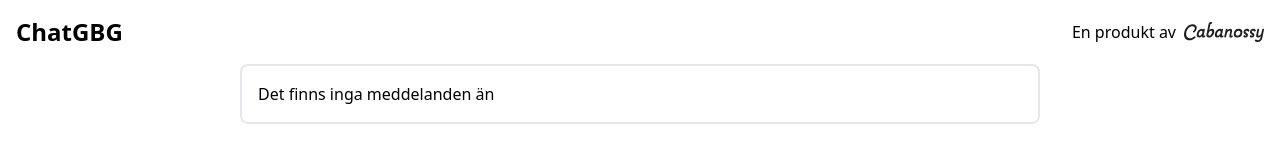
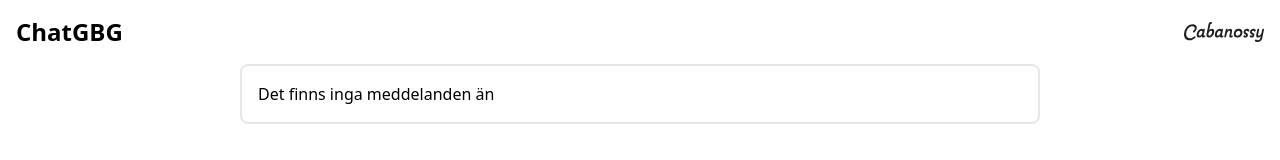
Before and after one commit to insulationman/chatgbg, a React (Vite) app: page / in a window 1280 px wide. Shown: the top 160 px of the page. Built offline with nearby package versions, Linux system fonts and the light colour scheme.

Commit message:
Update logo import in Header component

```diff
--- a/src/Header.tsx
+++ b/src/Header.tsx
@@ -1,11 +1,11 @@
-import SellaLogo from "./assets/logo.svg";
+import CabLogo from "./assets/logo.svg";
 
 const Header = () => {
   return (
     <div className="flex w-full items-center p-4 gap-2">
       <h1 className="text-2xl font-bold">ChatGBG</h1>
-      <span className="ml-auto">En produkt av</span>
-      <img src={SellaLogo} alt="Sella" className="w-20" />
+      <span className="ml-auto"></span>
+      <img src={CabLogo} alt="Sella" className="w-20" />
     </div>
   );
 };
```
